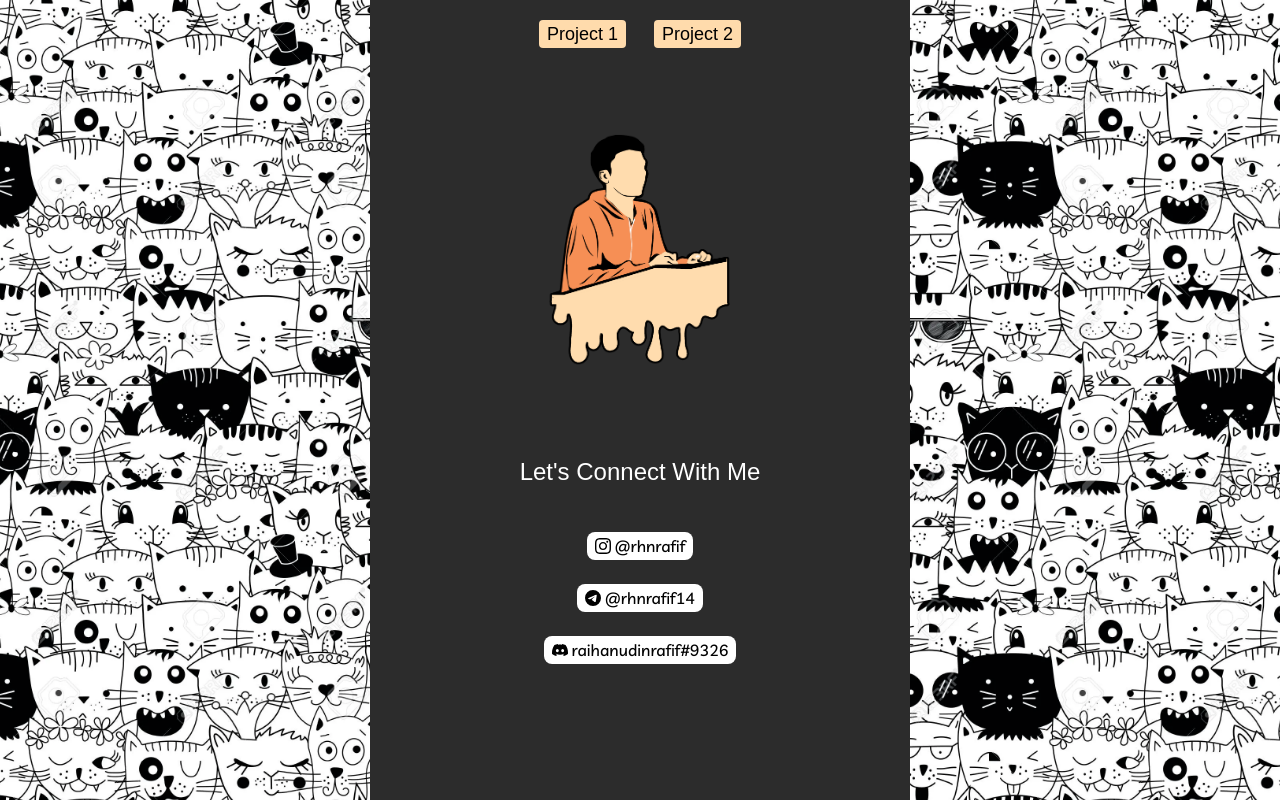
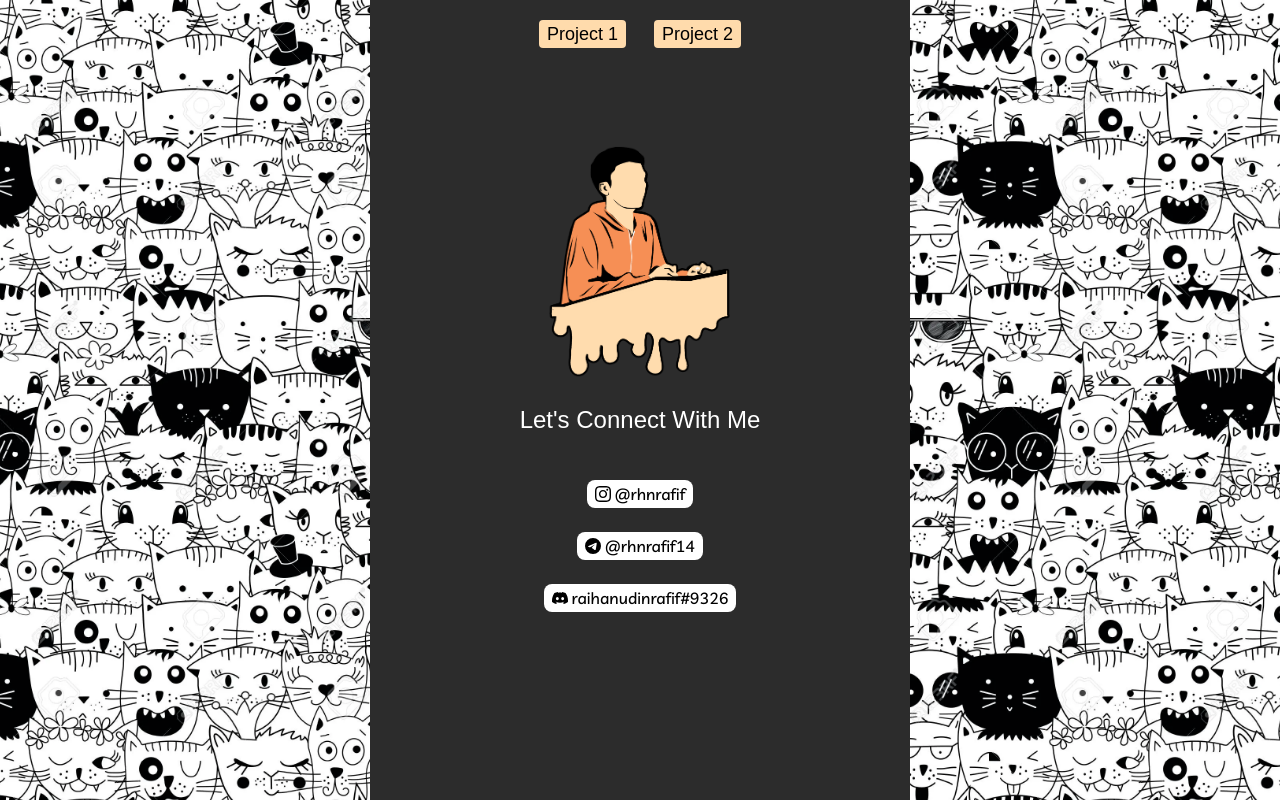
Before and after one commit to rhnrafif/rhnrafifwebsite, a plain HTML site: page index.html in a window 1280 px wide. Drawn offline with Linux system fonts and the light colour scheme; a web font is replaced by a local one.

Commit message:
perubahan sedikit

```diff
--- a/index.html
+++ b/index.html
@@ -13,8 +13,10 @@
 </head>
 
 <body class="font-root bg-[url('/img/bg.png')] w-full h-[100vh] overflow-y-hidden">
-    <div class="m-auto bg-dark pb-8 w-full h-[100vh] max-w-[540px] flex flex-col justify-center items-center relative">
-        <img class="my-16 w-[200px]" src="/img/nft.png" alt="Logo">
+    <div class="mx-auto bg-dark pb-8 w-full h-[100vh] max-w-[540px] flex flex-col justify-center items-center relative">
+        <div class="mt-6">
+        <img class="w-[200px]" src="/img/nft.png" alt="Logo">
+        </div>
 
         <!-- Button Project -->
         <div class="absolute top-5 m-auto flex flex-row gap-7">
```
Also changed, not shown: css/main.css.
